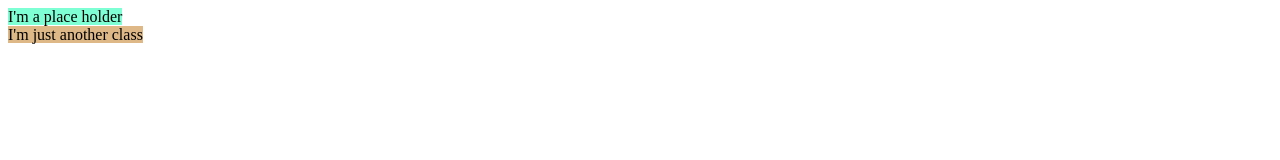
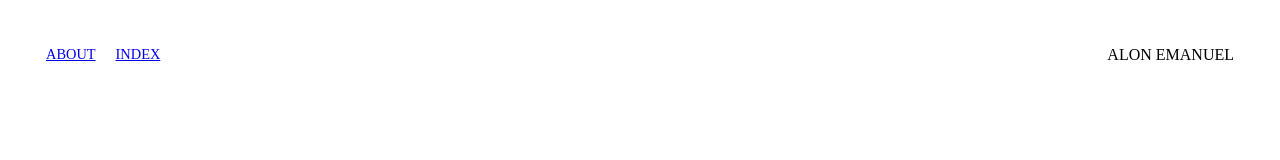
Before and after one commit to alonemanuel/portfolio-html-site, a plain HTML site: page Code/index.html in a window 1280 px wide. Drawn offline with Linux system fonts and the light colour scheme.

Commit message:
doing some funky css

```diff
--- a/Code/index.html
+++ b/Code/index.html
@@ -6,13 +6,23 @@
     <link href="styles.css" rel="stylesheet">
 </head>
 <body>
-<class class="placeholder">
-    I'm a place holder
-</class>
-<br>
-<class class="anotherClass">
-    I'm just another class
-</class>
+<div class="container">
+    <div class="nav-wrapper">
+        <div class="left-side">
+            <div class="nav-link-wrapper">
+                <a href="about.html">About</a>
+            </div>
+            <div class="nav-link-wrapper">
+                <a href="index.html">Index</a>
+            </div>
+        </div>
+        <div class="right-side">
+            <div class="brand">
+                <div>ALON EMANUEL</div>
+            </div>
+        </div>
+    </div>
+</div>
 
 </body>
 </html>
--- a/Code/styles.css
+++ b/Code/styles.css
@@ -1,7 +1,16 @@
-.placeholder {
-    background-color: aquamarine;
+.nav-wrapper {
+    display: flex;
+    justify-content: space-between;
+    padding: 38px;
+
 }
 
-.anotherClass {
-    background-color: burlywood;
+.left-side {
+    display: flex;
 }
+
+.nav-wrapper > .left-side > div {
+    margin-right: 20px;
+    font-size: 0.9em;
+    text-transform: uppercase;
+}
```
Also changed, not shown: Code/about.html (+1 -0 lines).
